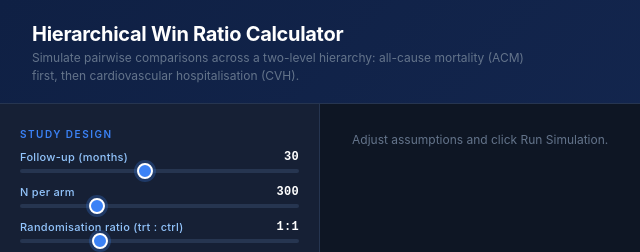
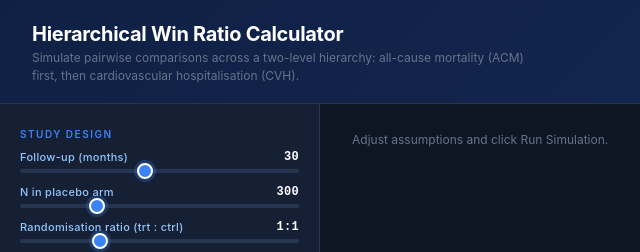
Before and after one commit to usp1210/acm_cvh, a plain HTML site: page index.html in a window 1280 px wide. Shown: the top 252 px of the page, 0-640 px from the left. Drawn offline with Linux system fonts and the light colour scheme.

Commit message:
Update index.html

```diff
--- a/index.html
+++ b/index.html
@@ -265,7 +265,7 @@
         </div>
 
         <div class="field">
-          <label>N per arm <span id="val-n">300</span></label>
+          <label>N in placebo arm <span id="val-n">300</span></label>
           <input type="range" id="sl-n" min="50" max="1000" step="50" value="300" oninput="sync('n')">
         </div>
 
```
